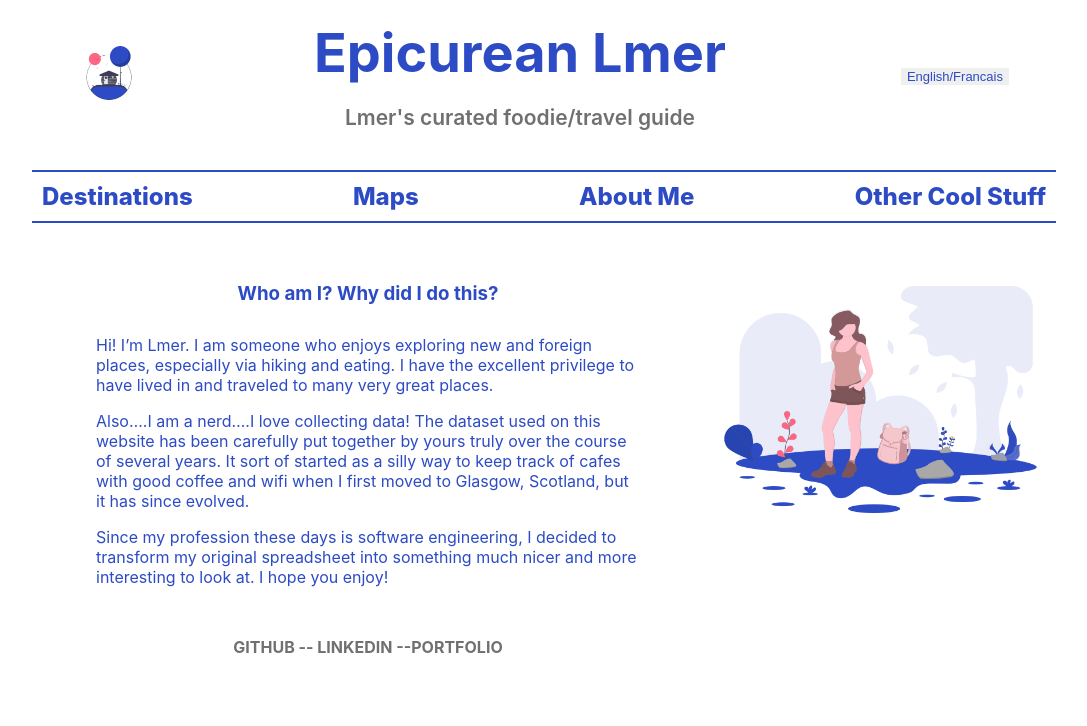
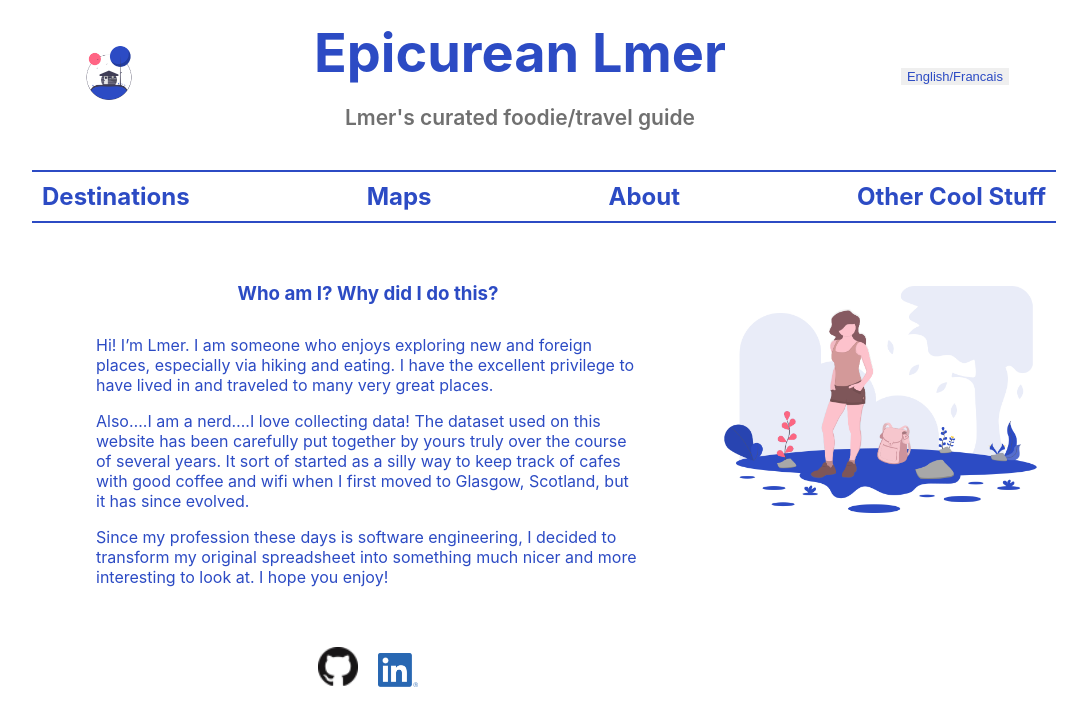
Before and after one commit to lmeromy/EpicureanLmer, a React (Create React App) app: page /aboutlmer in a window 1280 px wide. Shown: the top 726 px of the page, without its empty margins (96-1183 px from the left). Built offline with nearby package versions, Linux system fonts and the light colour scheme.

Commit message:
some more small edits

```diff
--- a/src/About/About.jsx
+++ b/src/About/About.jsx
@@ -1,6 +1,8 @@
 import React from "react";
 import Layout from "../Layout/Layout";
 import AboutMeImage from "../images/undraw_exploring.png";
+import GitHubImage from "../images/GitHub-Mark-32px.png";
+import LinkedInImage from "../images/LI-In-Bug.png";
 
 import "./About.scss";
 
@@ -29,9 +31,13 @@ export const About = () => {
             interesting to look at. I hope you enjoy!
           </p>
           <div className="leah-links">
-            <a href="https://github.com/lmeromy">GITHUB --</a>
-            <a href="https://www.linkedin.com/in/leah-meromy/"> LINKEDIN --</a>
-            <a href="https://www.linkedin.com/in/leah-meromy/">PORTFOLIO</a>
+            <a href="https://github.com/lmeromy">
+              <img src={GitHubImage} alt="Github Project Link" />
+            </a>
+            <a href="https://www.linkedin.com/in/leah-meromy/">
+              <img src={LinkedInImage} alt="LinkedIn Link" />
+            </a>
+            {/* <a href="https://www.linkedin.com/in/leah-meromy/">PORTFOLIO Link</a> */}
           </div>
         </div>
         <div className="about-icon">
--- a/src/About/About.scss
+++ b/src/About/About.scss
@@ -17,15 +17,12 @@
 
 .leah-links {
   margin-top: 50px;
-  font-weight: 700;
+  text-align: center;
 
-  text-align: center;
-  a {
-    text-decoration: none;
-    color: #707070;
-  }
-  a:hover {
-    color: magenta;
+  img {
+    width: 40px;
+    height: auto;
+    padding: 10px;
   }
 }
 
--- a/src/App.js
+++ b/src/App.js
@@ -4,6 +4,7 @@ import "./App.css";
 import Home from "./Home/Home";
 import { About } from "./About/About";
 import { Destinations } from "./Destinations/Destinations";
+import { SingleDestination } from "./Destinations/SingleDestination";
 import { Maps } from "./Maps/Maps";
 import { OtherStuff } from "./OtherStuff/OtherStuff";
 
@@ -11,21 +12,12 @@ function App() {
   return (
     <Router>
       <Switch>
-        <Route exact path="/">
-          <Home />
-        </Route>
-        <Route path="/aboutlmer">
-          <About />
-        </Route>
-        <Route path="/destinations">
-          <Destinations />
-        </Route>
-        <Route path="/maps">
-          <Maps />
-        </Route>
-        <Route path="/othercoolstuff">
-          <OtherStuff />
-        </Route>
+        <Route exact path="/" component={Home}></Route>
+        <Route path="/aboutlmer" component={About}></Route>
+        <Route path="/destinations/:name" component={SingleDestination}></Route>
+        <Route path="/destinations" component={Destinations}></Route>
+        <Route path="/maps" component={Maps}></Route>
+        <Route path="/othercoolstuff" component={OtherStuff}></Route>
       </Switch>
     </Router>
   );
--- /dev/null
+++ b/src/Destinations/CountryFlagDisplay.jsx
@@ -0,0 +1,14 @@
+import React from "react";
+import "./Destinations.scss";
+import { Link } from "react-router-dom";
+
+export const CountryFlagDisplay = ({ name, flag }) => {
+  return (
+    <div className="single-country-flag">
+      <Link to={`/destinations/${name}`}>
+        <img src={flag} alt={name} />
+        <h3>{name}</h3>
+      </Link>
+    </div>
+  );
+};
--- a/src/Destinations/Destinations.jsx
+++ b/src/Destinations/Destinations.jsx
@@ -1,7 +1,7 @@
 import React from "react";
 import Layout from "../Layout/Layout";
 import { leahCountryInfo } from "./DestinationHelpers";
-import { SingleCountry } from "./SingleCountry";
+import { CountryFlagDisplay } from "./CountryFlagDisplay";
 import { useFetch } from "../Hooks/useFetch";
 import "./Destinations.scss";
 
@@ -25,7 +25,7 @@ export const Destinations = () => {
             ) : (
               <div className="countries-container">
                 {filteredCountries.map((country) => (
-                  <SingleCountry
+                  <CountryFlagDisplay
                     key={country.name}
                     name={country.name}
                     flag={country.flag}
--- a/src/Destinations/Destinations.scss
+++ b/src/Destinations/Destinations.scss
@@ -10,7 +10,7 @@
   justify-content: center;
 }
 
-.single-country {
+.single-country-flag {
   padding: 20px;
 
   img {
--- a/src/Destinations/SingleCountry.jsx
+++ /dev/null
@@ -1,11 +0,0 @@
-import React from "react";
-import "./Destinations.scss";
-
-export const SingleCountry = ({ name, flag }) => {
-  return (
-    <div className="single-country">
-      <img src={flag} alt={name} />
-      <h3>{name}</h3>
-    </div>
-  );
-};
--- /dev/null
+++ b/src/Destinations/SingleDestination.jsx
@@ -0,0 +1,12 @@
+import React, { useParams } from "react";
+
+export const SingleDestination = () => {
+  const { name } = useParams();
+  console.log(name);
+
+  return (
+    <div className="single-destination">
+      <h3>{name}</h3>
+    </div>
+  );
+};
--- a/src/Navbar/NavItem.scss
+++ b/src/Navbar/NavItem.scss
@@ -1,7 +1,7 @@
 .nav-item {
   padding: 10px;
   font-size: x-large;
-  font-weight: 800;
+  font-weight: 700;
 
   a {
     text-decoration: none;
--- a/src/Navbar/Navbar.jsx
+++ b/src/Navbar/Navbar.jsx
@@ -6,7 +6,7 @@ const Navbar = () => {
   const fakeNavItems = [
     { id: 1, label: "Destinations", path: "/destinations" },
     { id: 2, label: "Maps", path: "/maps" },
-    { id: 3, label: "About Me", path: "/aboutlmer" },
+    { id: 3, label: "About", path: "/aboutlmer" },
     { id: 4, label: "Other Cool Stuff", path: "/othercoolstuff" },
   ];
   return (
```
Also changed, not shown: src/images/GitHub-Mark-32px.png (added), src/images/LI-In-Bug.png (added).
